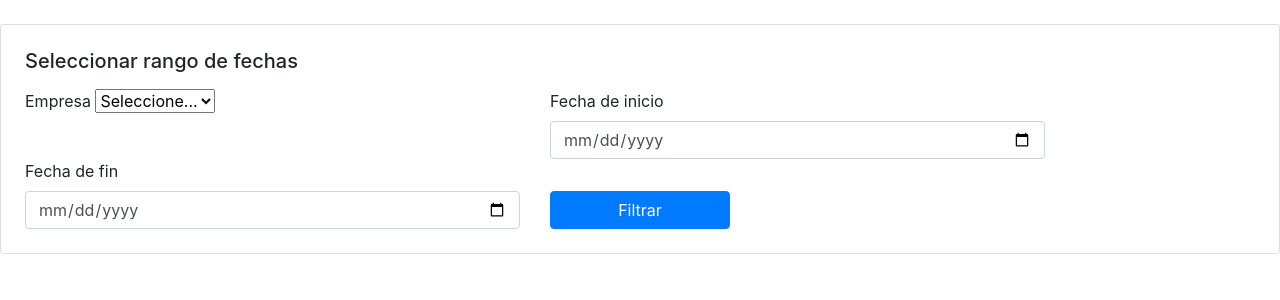
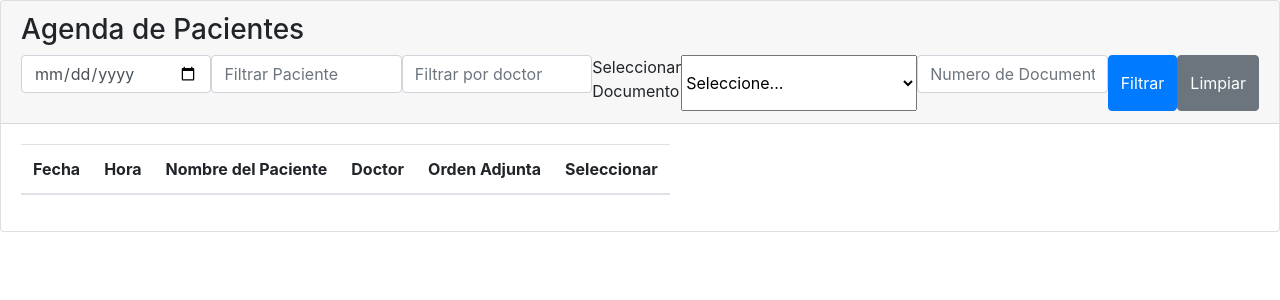
Before and after one commit to DeivisJVC/Sistema-Integrado-Promosalud, a PHP site: page /ejemplo.html in a window 1280 px wide. Shown: the top 300 px of the page. Run offline with PHP 8.4, Linux system fonts and the light colour scheme.

Commit message:
Ejemplo para Valeria

```diff
--- a/ejemplo.html
+++ b/ejemplo.html
@@ -4,95 +4,216 @@
 <head>
   <meta charset="UTF-8">
   <meta name="viewport" content="width=device-width, initial-scale=1.0">
-  <title>Generador de Informes de Salud</title>
+  <title>Agenda de Pacientes</title>
   <link href="https://stackpath.bootstrapcdn.com/bootstrap/4.5.2/css/bootstrap.min.css" rel="stylesheet">
 </head>
 
 <body>
-  <section class="card p-4 my-4">
-    <h5 class="mb-3">Seleccionar rango de fechas</h5>
-    <form id="dateForm" class="needs-validation" novalidate>
-      <div class="row">
-        <div class="col-md-5">
-          <label for="empresa" class="form-label">Empresa</label>
-          <select class="form-select" id="empresa" required>
-            <option value="seleccion" class="form-select-option">Seleccione...</option>
-            <option value="1" class="form-select-option">Empresa 1</option>
-            <option value="2" class="form-select-option">Empresa 2</option>
-            <option value="3" class="form-select-option">Empresa 3</option>
-            <option value="4" class="form-select-option">Empresa 4</option>
-            <option value="5" class="form-select-option">Empresa 5</option>
+  <section class="card">
+    <div class="card-header">
+      <h3>Agenda de Pacientes</h3>
+      <div class="d-flex">
+        <input type="date" id="filter_date" class="form-control me-2" placeholder="Filtrar por Fecha">
+        <input type="text" id="filter_name" class="form-control me-2" placeholder="Filtrar Paciente">
+        <input type="text" id="filter_doctor" class="form-control me-2" placeholder="Filtrar por doctor">
+        <label for="documentType" class="form-label me-2">Seleccionar Documento</label>
+        <select class="form-select me-2" id="documentType">
+          <option selected class="form-select-option is-invalid">Seleccione...</option>
+          <option class="form-select-option" value="Cédula de ciudadanía">Cédula de ciudadanía</option>
+          <option class="form-select-option" value="Cédula extranjera">Cédula extranjera</option>
+          <option class="form-select-option" value="Permiso temporal de trabajo">Permiso temporal de trabajo</option>
+          <option class="form-select-option" value="NIT">NIT</option>
+          <option class="form-select-option" value="Tarjeta de identidad">Tarjeta de identidad</option>
+          <option class="form-select-option" value="Pasaporte">Pasaporte</option>
+          <option class="form-select-option" value="Registro civil">Registro civil</option>
+          <option class="form-select-option" value="Carné diplomático">Carné diplomático</option>
+          <option class="form-select-option" value="Certificado nacido vivo">Certificado nacido vivo</option>
         </select>
-          <div class="valid-feedback">
-            ¡Excelente!
-          </div>
-          <div class="invalid-feedback">
-            Por favor, seleccione una empresa.
+        <input type="text" id="filter_id" class="form-control me-2" placeholder="Numero de Documento">
+        <button class="btn btn-primary me-2" onclick="filterAgenda()">Filtrar</button>
+        <button class="btn btn-secondary" onclick="clearFilterAgenda()">Limpiar</button>
       </div>
     </div>
-        <div class="col-md-5">
-          <label for="startDate" class="form-label">Fecha de inicio</label>
-          <input type="date" class="form-control" id="startDate" required>
-          <div class="valid-feedback">
-            ¡Excelente!
+    <div class="card-body">
+      <table id="patient_table" class="table table-striped table-responsive">
+        <thead>
+          <tr>
+            <th>Fecha</th>
+            <th>Hora</th>
+            <th>Nombre del Paciente</th>
+            <th>Doctor</th>
+            <th class="d-none">Tipo de Documento</th> <!-- Agregar clase d-none para ocultar -->
+            <th class="d-none">Número de Documento</th>
+            <th>Orden Adjunta</th>
+            <th>Seleccionar</th>
+          </tr>
+        </thead>
+        <tbody>
+          <tr>
+            <td>2024-11-15</td>
+            <td>10:00 AM</td>
+            <td>Juan Pérez</td>
+            <td>Dra. Gómez</td>
+            <td class="d-none">Cédula de ciudadanía</td>
+            <td class="d-none">123456</td>
+            <td><button class="btn btn-sm btn-info">Ver</button></td>
+            <td><input id="checkboxdescargar" type="checkbox" class="form-check-input select-patient p-2"></td>
+          </tr>
+          <tr>
+            <td>2024-11-15</td>
+            <td>11:00 AM</td>
+            <td>María López</td>
+            <td>Dr. Martínez</td>
+            <td class="d-none">Cédula extranjera</td>
+            <td class="d-none">789012</td>
+            <td><button class="btn btn-sm btn-info">Ver</button></td>
+            <td><input type="checkbox" class="form-check-input select-patient p-2"></td>
+          </tr>
+          <tr>
+            <td>2024-11-16</td>
+            <td>09:00 AM</td>
+            <td>Carlos Ruiz</td>
+            <td>Dra. Gómez</td>
+            <td class="d-none">Permiso temporal de trabajo</td>
+            <td class="d-none">1082998</td>
+            <td><button class="btn btn-sm btn-info">Ver</button></td>
+            <td><input type="checkbox" class="form-check-input select-patient p-2"></td>
+          </tr>
+          <tr>
+            <td>2024-11-16</td>
+            <td>09:00 AM</td>
+            <td>Carlos Ruiz</td>
+            <td>Dra. Gómez</td>
+            <td class="d-none">Cédula de ciudadanía</td>
+            <td class="d-none">123456789</td>
+            <td><button class="btn btn-sm btn-info">Ver</button></td>
+            <td><input type="checkbox" class="form-check-input select-patient p-2"></td>
+          </tr>
+          <tr>
+            <td>2024-11-16</td>
+            <td>10:00 AM</td>
+            <td>Lucía Fernández</td>
+            <td>Dr. Pérez</td>
+            <td class="d-none">Pasaporte</td>
+            <td class="d-none">123456</td>
+            <td><button class="btn btn-sm btn-info">Ver</button></td>
+            <td><input type="checkbox" class="form-check-input select-patient p-2"></td>
+          </tr>
+          <tr>
+            <td>2024-11-15</td>
+            <td>10:00 AM</td>
+            <td>Juan Pérez</td>
+            <td>Dra. Gómez</td>
+            <td class="d-none">Cédula de ciudadanía</td>
+            <td class="d-none">123456</td> <!-- Valor de la cédula -->
+            <td><button class="btn btn-sm btn-info">Ver</button></td>
+            <td><input id="checkboxdescargar" type="checkbox" class="form-check-input select-patient p-2 "></td>
+          </tr>
+          <tr>
+            <td>2024-11-15</td>
+            <td>11:00 AM</td>
+            <td>María López</td>
+            <td>Dr. Martínez</td>
+            <td class="d-none">Cédula extranjera</td>
+            <td class="d-none">789012</td> <!-- Valor del tipo de documento -->
+            <td><button class="btn btn-sm btn-info">Ver</button></td>
+            <td><input type="checkbox" class="form-check-input select-patient p-2"></td>
+          <tr>
+            <td>2024-11-16</td>
+            <td>09:00 AM</td>
+            <td>Carlos Ruiz</td>
+            <td>Dra. Gómez</td>
+            <td class="d-none">Permiso temporal de trabajo</td>
+            <td class="d-none">1082998</td>
+            <td><button class="btn btn-sm btn-info">Ver</button></td>
+            <td><input type="checkbox" class="form-check-input select-patient p-2 "></td>
+          </tr>
+          <tr>
+            <td>2024-11-16</td>
+            <td>09:00 AM</td>
+            <td>Carlos Ruiz</td>
+            <td>Dra. Gómez</td>
+            <td class="d-none">Cédula de ciudadanía</td>
+            <td class="d-none">123456789</td>
+            <td><button class="btn btn-sm btn-info">Ver</button></td>
+            <td><input type="checkbox" class="form-check-input select-patient p-2 "></td>
+          </tr>
+          <tr>
+            <td>2024-11-16</td>
+            <td>10:00 AM</td>
+            <td>Lucía Fernández</td>
+            <td>Dr. Pérez</td>
+            <td class="d-none">Pasaporte</td>
+            <td class="d-none">123456</td>
+            <td><button class="btn btn-sm btn-info">Ver</button></td>
+            <td><input type="checkbox" class="form-check-input select-patient p-2 "></td>
+        </tbody>
+      </table>
     </div>
-          <div class="invalid-feedback">
-            Por favor, ingrese una fecha de inicio.
-          </div>
-        </div>
-        <div class="col-md-5">
-          <label for="endDate" class="form-label">Fecha de fin</label>
-          <input type="date" class="form-control" id="endDate" required>
-          <div class="valid-feedback">
-            ¡Excelente!
-          </div>
-          <div class="invalid-feedback">
-            Por favor, ingrese una fecha de fin.
-          </div>
-        </div>
-        <div class="col-md-2 d-flex align-items-end">
-          <button type="submit" class="btn btn-primary w-100">Filtrar</button>
-        </div>
-      </div>
-    </form>
   </section>
 
-  <script src="https://code.jquery.com/jquery-3.5.1.slim.min.js"></script>
-  <script src="https://cdn.jsdelivr.net/npm/@popperjs/core@2.9.2/dist/umd/popper.min.js"></script>
-  <script src="https://stackpath.bootstrapcdn.com/bootstrap/4.5.2/js/bootstrap.min.js"></script>
   <script>
-    (function () {
-      'use strict';
-      var form = document.getElementById('dateForm');
-
-      form.addEventListener('submit', function (event) {
-        if (form.checkValidity() === false) {
-          event.preventDefault();
-          event.stopPropagation();
+    function normalizeText(text) {
+      return text.toLowerCase().normalize("NFD").replace(/[\u0300-\u036f]/g, "");
     }
 
-        var empresa = document.getElementById('empresa');
-        if (empresa.value === "seleccion") {
-          empresa.setCustomValidity('Seleccione una empresa válida');
-        } else {
-          empresa.setCustomValidity('');
+    function clearCheckboxes() {
+      document.querySelectorAll(".select-patient").forEach((checkbox) => (checkbox.checked = false));
+      document.getElementById("checkboxdescargar").checked = false;
+
+      document.getElementById("checkboxdescargar").addEventListener("change", function () {
+        document.querySelectorAll(".select-patient").forEach((checkbox) => (checkbox.checked = this.checked));
+      });
     }
 
-        form.classList.add('was-validated');
-      }, false);
+    function filterAgenda() {
+      const filterDate = document.getElementById("filter_date").value;
+      const filterName = normalizeText(document.getElementById("filter_name").value);
+      const filterDoctor = normalizeText(document.getElementById("filter_doctor").value);
+      const filterType_document = normalizeText(document.getElementById("documentType").value);
+      const filterId = normalizeText(document.getElementById("filter_id").value);
+      const table = document.getElementById("patient_table");
+      const tr = table.getElementsByTagName("tr");
 
-      document.getElementById('empresa').addEventListener('change', function () {
-        if (this.value === "seleccion") {
-          this.setCustomValidity('Seleccione una empresa válida');
+      for (let i = 1; i < tr.length; i++) {
+        const tdDate = tr[i].getElementsByTagName("td")[0];
+        const tdName = tr[i].getElementsByTagName("td")[2];
+        const tdDoctor = tr[i].getElementsByTagName("td")[3];
+        const tdType_document = tr[i].getElementsByTagName("td")[4];
+        const tdId = tr[i].getElementsByTagName("td")[5];
+
+        if (tdDate && tdName && tdDoctor && tdId) {
+          const dateValue = tdDate.textContent || tdDate.innerText;
+          const nameValue = normalizeText(tdName.textContent || tdName.innerText);
+          const doctorValue = normalizeText(tdDoctor.textContent || tdDoctor.innerText);
+          const filterType_documentValue = normalizeText(tdType_document.textContent || tdType_document.innerText);
+          const idValue = normalizeText(tdId.textContent || tdId.innerText);
+
+          if (
+            (filterDate === "" || dateValue.indexOf(filterDate) > -1) &&
+            (filterName === "" || nameValue.indexOf(filterName) > -1) &&
+            (filterDoctor === "" || doctorValue.indexOf(filterDoctor) > -1) &&
+            (filterType_document === "" || filterType_documentValue.indexOf(filterType_document) > -1) &&
+            (filterId === "" || idValue.indexOf(filterId) > -1)
+          ) {
+            tr[i].style.display = "";
           } else {
-          this.setCustomValidity('');
+            tr[i].style.display = "none";
+          }
+        }
+      }
     }
 
-        this.classList.add('is-valid');
-        this.classList.remove('is-invalid');
-      });
-    })();
+    function clearFilterAgenda() {
+      document.getElementById("filter_date").value = "";
+      document.getElementById("filter_name").value = "";
+      document.getElementById("filter_doctor").value = "";
+      document.getElementById("documentType").value = "";
+      document.getElementById("filter_id").value = "";
+      filterAgenda();
+      clearCheckboxes();
+    }
+
+    window.onload = filterAgenda;
   </script>
 </body>
-
-</html>
--- a/inicio.html
+++ b/inicio.html
@@ -53,7 +53,7 @@
         <li class="nav-item align-content-center">
           <form class="d-flex" role="search">
             <input class="form-control me-2" type="search" placeholder="Search" aria-label="Search" />
-            <button class="btn btn-outline-success text-white" type="submit">Buscar</button>
+            <button class="btn btn-outline-info text-white" type="submit">Buscar</button>
           </form>
         </li>
         <li class="dropdown">
@@ -173,8 +173,8 @@
               <input type="password" class="form-control" id="password" placeholder="Ingresa la Contraseña">
             </div>
             <div class="form-group mb-4 d-flex justify-content-between">
-              <a href="recuperar_contraseña.html">¿Olvidaste la contraseña?</a>
-              <a href="registrate.html">Registrate</a>
+              <a href="recuperar_contraseña.html" class="text-white">¿Olvidaste la contraseña?</a>
+              <a href="registrate.html" class="text-white">Registrate</a>
             </div>
             <div class="d-grid">
               <button type="submit" class="btn btn-primary rounded-4">Entrar</button>
--- a/js/Filtrar_agenda.js
+++ b/js/Filtrar_agenda.js
@@ -4,6 +4,7 @@
     .normalize("NFD")
     .replace(/[\u0300-\u036f]/g, "");
 }
+
 function clearCheckboxes() {
   document
     .querySelectorAll(".select-patient")
@@ -18,6 +19,7 @@
         .forEach((checkbox) => (checkbox.checked = this.checked));
     });
 }
+
 function filterAgenda() {
   const filterDate = document.getElementById("filter_date").value;
   const filterName = normalizeText(
@@ -76,5 +78,3 @@
   filterAgenda();
   clearCheckboxes();
 }
-
-window.onload = filterAgenda;
--- a/login.php
+++ b/login.php
@@ -1,2 +1,2 @@
 <?php
-//Buscar como validar el formulario para darle acceso al usuario
+//Buscar como validar el formulario para darle acceso al usuario en la base de datos mas adelante
```
Also changed, not shown: style.css (+1 -6 lines). Lines whose indentation alone changed are shown as unchanged.
